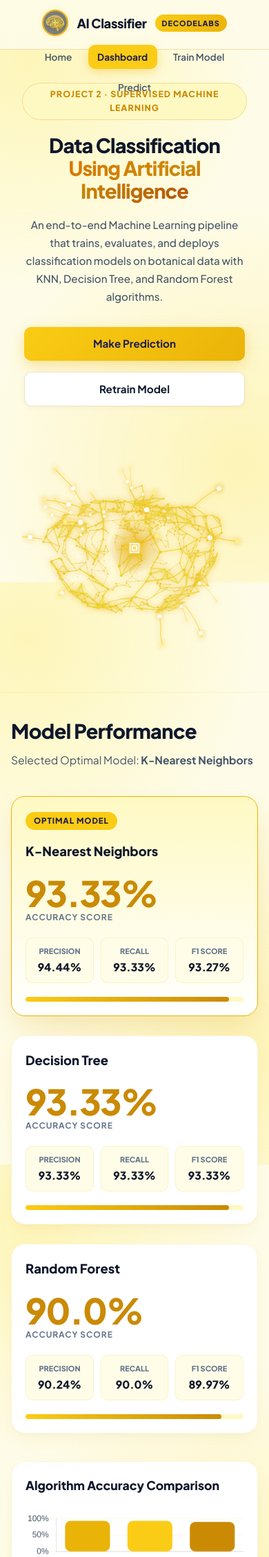
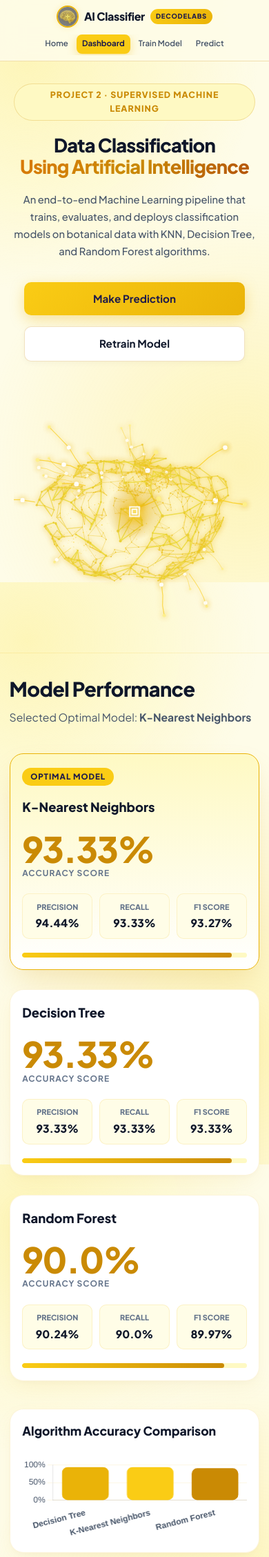
Before and after one commit to abdulsamiuthwal-eng/AI-Data-classifier, a Flask app: page /dashboard in a window 390 px wide. Shown: the top 2257 px of the page at 69% size. Run offline with Flask 3, Linux system fonts and the light colour scheme.

Commit message:
Fix mobile navbar height and link wrapping collision with hero badge

```diff
--- a/static/css/style.css
+++ b/static/css/style.css
@@ -429,11 +429,46 @@ body {
 }
 
 @media (max-width: 768px) {
-  .navbar { padding: 0.9rem 1.25rem; flex-direction: column; gap: 0.8rem; text-align: center; }
-  .nav-links { gap: 0.6rem; flex-wrap: wrap; justify-content: center; }
-  .nav-link { padding: 0.4rem 0.85rem; font-size: 0.85rem; }
-  .hero-title { font-size: 2.2rem; }
-  .hero-desc { font-size: 0.95rem; }
+  .navbar {
+    height: auto;
+    padding: 0.65rem 0.75rem;
+    flex-direction: column;
+    gap: 0.6rem;
+    align-items: center;
+    text-align: center;
+  }
+  .nav-brand {
+    font-size: 1rem;
+    gap: 0.5rem;
+  }
+  .nav-logo-img {
+    width: 32px; height: 32px;
+  }
+  .nav-badge {
+    font-size: 0.6rem;
+    padding: 3px 8px;
+  }
+  .nav-links {
+    width: 100%;
+    display: flex;
+    justify-content: center;
+    align-items: center;
+    gap: 0.25rem;
+    flex-wrap: nowrap;
+    overflow-x: auto;
+    padding-bottom: 2px;
+  }
+  .nav-link {
+    padding: 0.35rem 0.65rem;
+    font-size: 0.78rem;
+    white-space: nowrap;
+    border-radius: 8px;
+  }
+  .hero {
+    padding: 2rem 1.25rem;
+  }
+  .hero-title { font-size: 2rem; }
+  .hero-desc { font-size: 0.92rem; }
   .btn { padding: 0.75rem 1.4rem; width: 100%; justify-content: center; }
   .hero-actions { flex-direction: column; width: 100%; max-width: 320px; margin: 0 auto; }
   .sample-btns { grid-template-columns: 1fr; }
@@ -443,8 +478,15 @@ body {
 }
 
 @media (max-width: 480px) {
-  .hero-title { font-size: 1.8rem; }
-  .section { padding: 2rem 1rem; }
-  .card, .predict-form-card, .chart-card { padding: 1.25rem; }
-  .result-class { font-size: 1.8rem; }
+  .navbar {
+    padding: 0.5rem 0.5rem;
+  }
+  .nav-link {
+    padding: 0.3rem 0.5rem;
+    font-size: 0.72rem;
+  }
+  .hero-title { font-size: 1.7rem; }
+  .section { padding: 1.75rem 0.85rem; }
+  .card, .predict-form-card, .chart-card { padding: 1.1rem; }
+  .result-class { font-size: 1.7rem; }
 }
```
